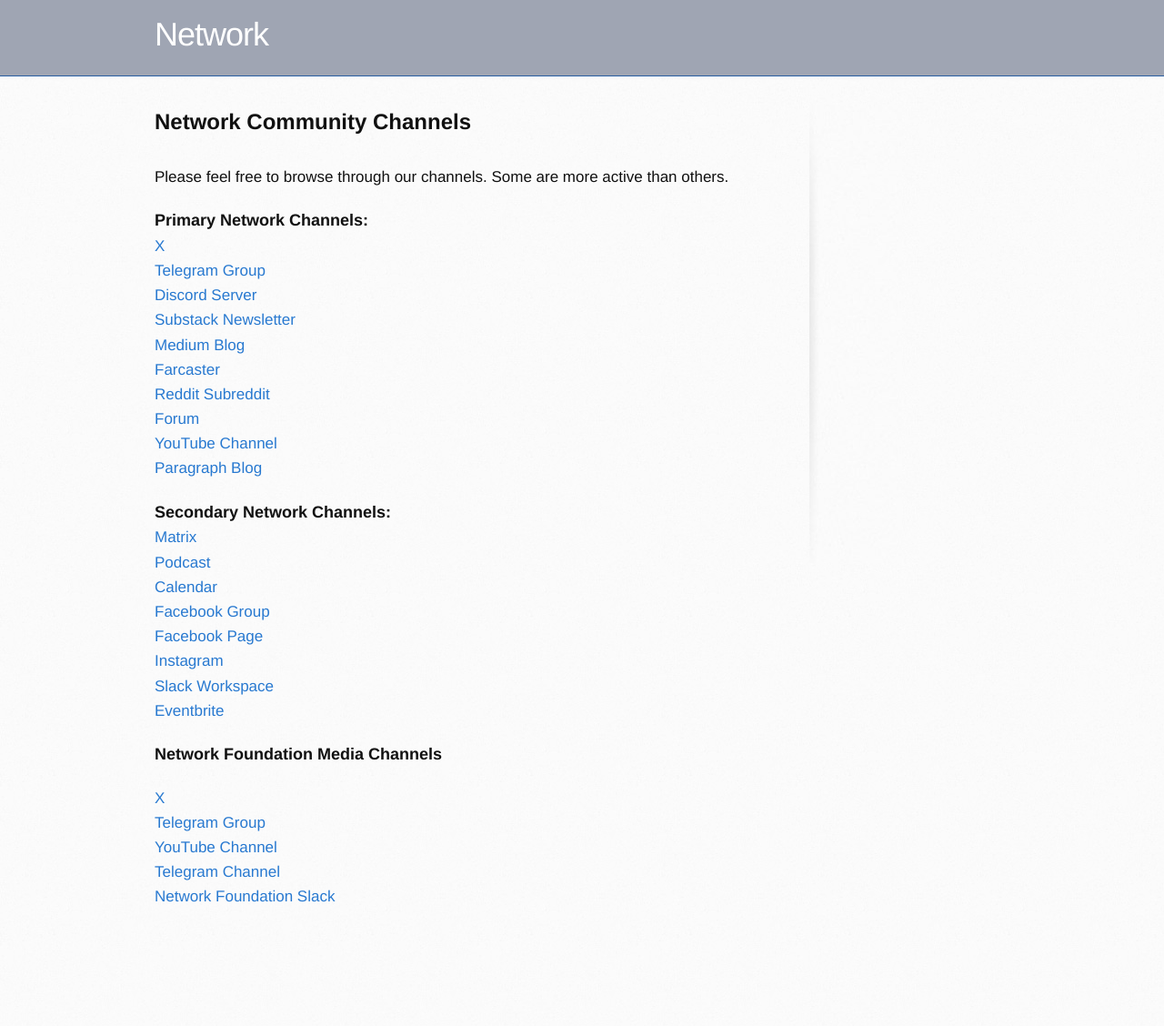
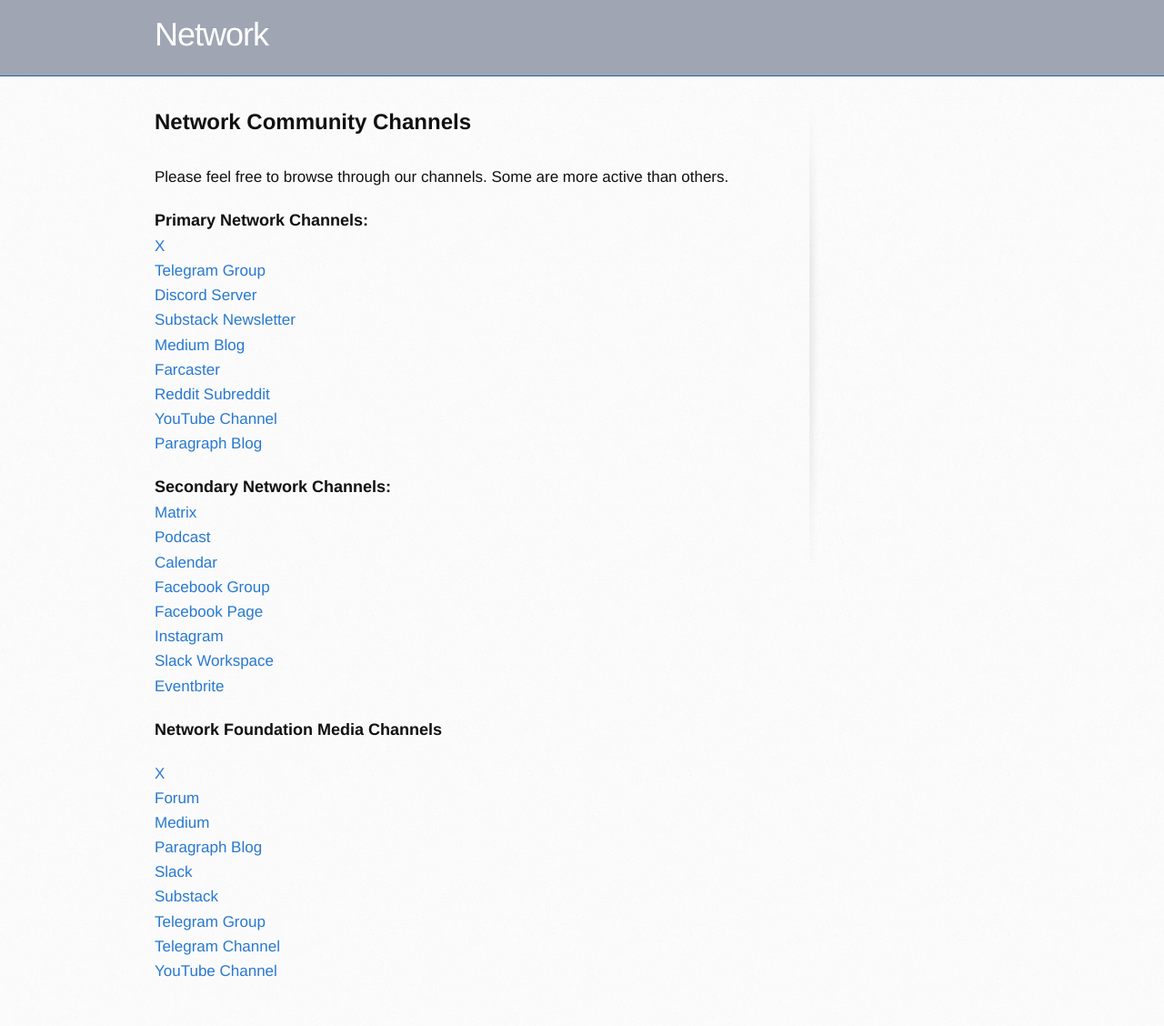
Before and after one commit to networkf/network.github.io, a Jekyll site: the page built from community.md, in a window 1280 px wide. Shown: the whole page at 91% size. Built offline with Jekyll 4.4.1, drawn with Linux system fonts in a browser that asks for light colours; some web fonts are replaced; our own code applies the rules of GitHub Pages for plain Markdown files; the repository's description, which GitHub fills in, is left out; before the commit the page ends 1047 px from its top, so only the background shows below that.

Commit message:
Update community.md

```diff
--- a/community.md
+++ b/community.md
@@ -18,19 +18,17 @@ Please feel free to browse through our channels. Some are more active than other
 <br>
 <a href="https://discord.gg/sCtK6YK" target="_blank">Discord Server</a>
 <br>
-<a href="https://substack.com/@network" target="_blank">Substack Newsletter</a>
+<a href="https://substack.com/@netxork" target="_blank">Substack Newsletter</a>
 <br>
-<a href="https://medium.com/@network" target="_blank">Medium Blog</a>
+<a href="https://medium.com/@netxork" target="_blank">Medium Blog</a>
 <br>
 <a href="https://warpcast.com/netxork" target="_blank">Farcaster</a>
 <br>
 <a href="https://reddit.com/r/netxork" target="_blank">Reddit Subreddit</a>
 <br>
-<a href="https://network.flarum.cloud" target="_blank">Forum</a>
-<br>
 <a href="https://youtube.com/@netxork" target="_blank">YouTube Channel</a>
 <br>
-<a href="https://paragraph.xyz/@network" target="_blank">Paragraph Blog</a>
+<a href="https://paragraph.xyz/@netxork" target="_blank">Paragraph Blog</a>
 <br>
 
 <b><font size="4">Secondary Network Channels:</font></b>
@@ -56,10 +54,19 @@ Please feel free to browse through our channels. Some are more active than other
 
 <a href="https://x.com/networkfdn" target="_blank">X</a>
 <br>
+<a href="https://network.flarum.cloud" target="_blank">Forum</a>
+<br>
+<a href="https://medium.com/@network" target="_blank">Medium</a>
+<br>
+<a href="https://paragraph.xyz/@network" target="_blank">Paragraph Blog</a>
+<br>
+<a href="https://networkfoundaton.slack.com" target="_blank">Slack</a>
+<br>
+<a href="https://substack.com/@network" target="_blank">Substack</a>
+<br>
 <a href="https://t.me/networkfoundation" target="_blank">Telegram Group</a>
+<br>
+<a href="https://t.me/networkfdn" target="_blank">Telegram Channel</a>
 <br>
 <a href="https://youtube.com/@networkfdn" target="_blank">YouTube Channel</a>
 <br>
-<a href="https://t.me/networkfdn" target="_blank">Telegram Channel</a>
-<br>
-<a href="https://networkfoundaton.slack.com" target="_blank">Network Foundation Slack</a>
```
